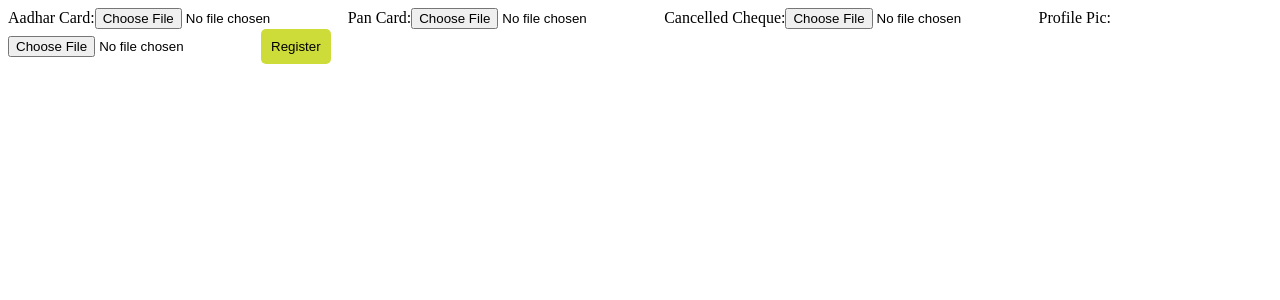
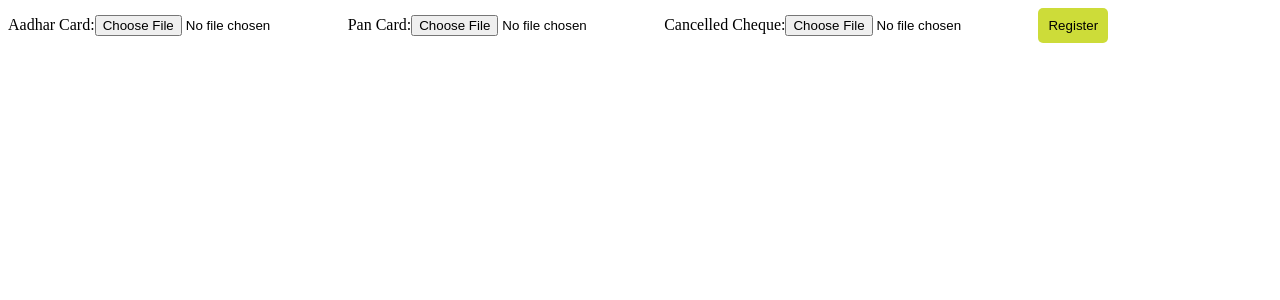
Before and after one commit to RoystonFurtado/FinanceFrontEnd, an Angular app: page /document-upload in a window 1280 px wide. Shown: the top 300 px of the page. Built offline with nearby package versions, Linux system fonts and the light colour scheme.

Commit message:
Registration Form Done Successfully with session storage

```diff
--- a/src/app/document-upload/document-upload.component.html
+++ b/src/app/document-upload/document-upload.component.html
@@ -4,6 +4,4 @@
 <input type="file" name="panCard" (change)="onFileChange($event)">
 <label>Cancelled Cheque:</label>
 <input type="file" name="cancelledCheque" (change)="onFileChange($event)">
-<label>Profile Pic:</label>
-<input type="file" name="profilePic" (change)="onFileChange($event)">
 <button class="btn" (click)="fileUpload()">Register</button>
--- a/src/app/document-upload/document-upload.component.ts
+++ b/src/app/document-upload/document-upload.component.ts
@@ -16,7 +16,6 @@ export class DocumentUploadComponent {
   aadharCard:File;
   panCard:File;
   cancelledCheque:File;
-  profilePic:File;
 
   onFileChange(event) {
     console.log("File Change Event");
@@ -27,8 +26,6 @@ export class DocumentUploadComponent {
       this.panCard=event.target.files[0];
     else if(event.target.name==="cancelledCheque")
       this.cancelledCheque=event.target.files[0];
-    else if(event.target.name==="profilePic")
-      this.profilePic=event.target.files[0];
   }
 
 
@@ -39,9 +36,11 @@ export class DocumentUploadComponent {
     formData.append('aadharCard',this.aadharCard);
     formData.append('panCard',this.panCard);
     formData.append('cancelledCheque',this.cancelledCheque);
-    formData.append('profilePic', this.profilePic);
     this.registerService.documentsUpload(formData).subscribe(response=> {
-      alert(JSON.stringify(response));
+      if(response.status===true) {
+        sessionStorage.setItem("userId",this.userId);
+        this.router.navigateByUrl('/product-listing');
+      }
     });
     // console.log(this.userId);
     // console.log(this.aadharCard);
--- a/src/app/product/product.component.ts
+++ b/src/app/product/product.component.ts
@@ -5,9 +5,14 @@ import { Component, OnInit } from '@angular/core';
   templateUrl: './product.component.html',
   styleUrls: ['./product.component.css']
 })
-export class ProductComponent {
+export class ProductComponent implements OnInit {
 
   products:Product[];
+
+  ngOnInit(): void {
+    console.log(sessionStorage.getItem('userId'));
+  }
+
   constructor() {
   this.products= [
     new Product(111,"iphone 11","Apple iphone 11",49900,'assets/product-images/iphone8.jfif'),
@@ -16,7 +21,6 @@ export class ProductComponent {
     new Product(444,"Rockers 555 pro","Bluetooth earphones",1650,'assets/product-images/rockerz.jpg'),
     new Product(555,"GoldTech TG113 Super Bass","Bluetooth speaker",3500,'assets/product-images/speaker.jpg')
   ]}
-
 
 }
 
```
